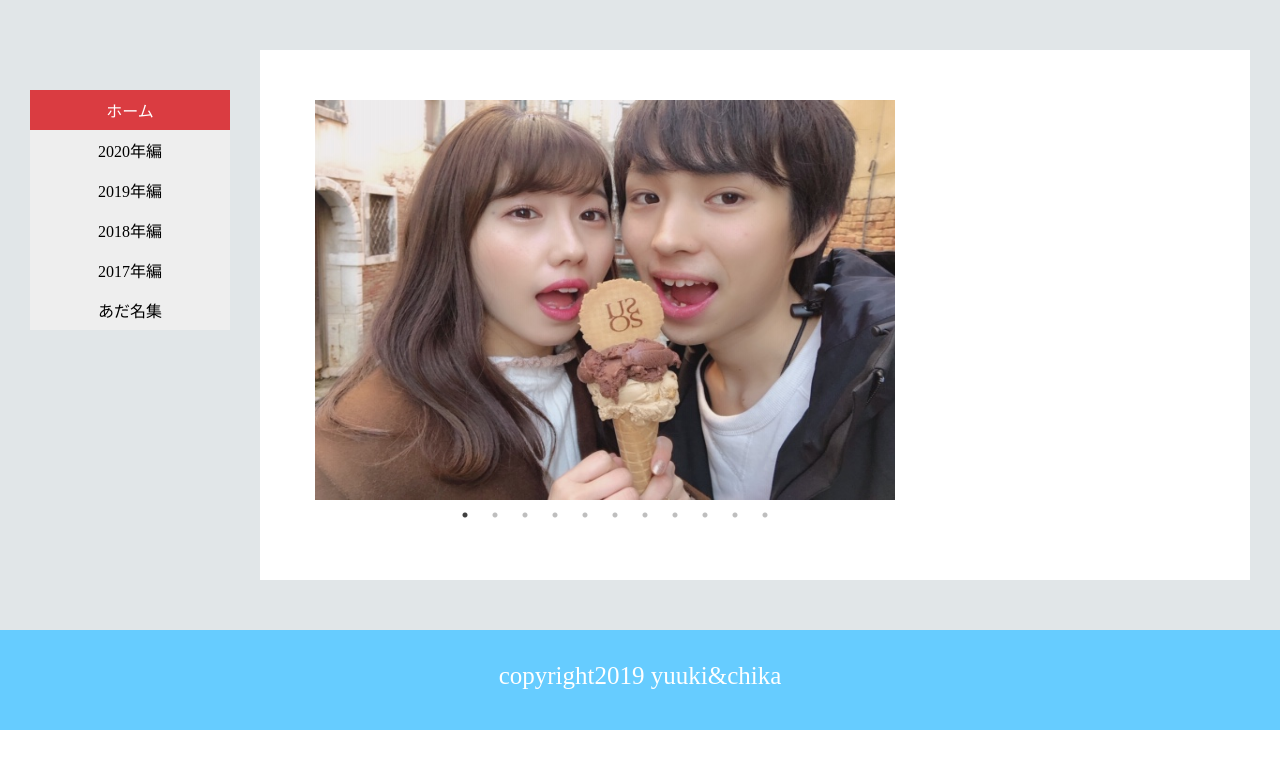
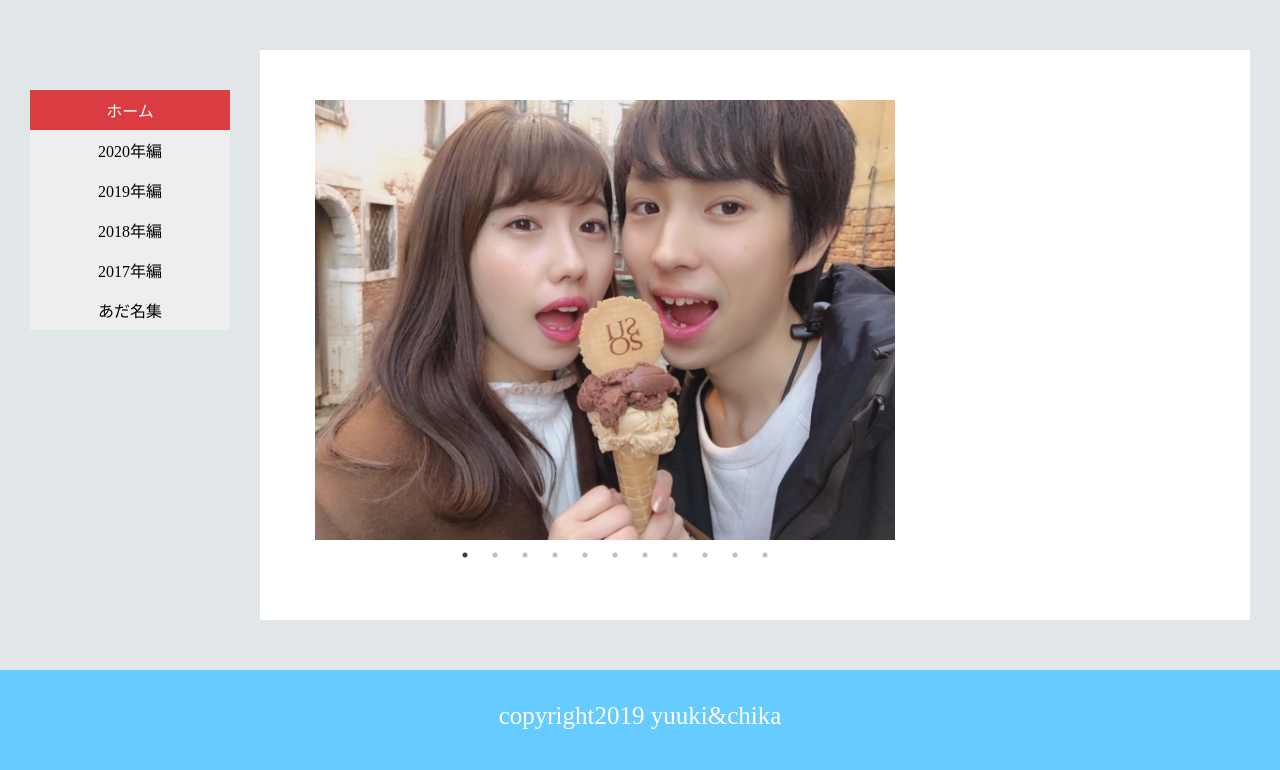
Before and after one commit to onodayuuki/memory, a PHP site: page /top.html in a window 1280 px wide. Shown: the part 150-920 px from the top of the page. Before the commit the page ends 880 px from the top, so only its background shows below. Run offline with PHP 8.4, Linux system fonts and the light colour scheme.

Commit message:
Update top.css

```diff
--- a/css/top.css
+++ b/css/top.css
@@ -397,7 +397,7 @@ h1{
     width:80%;
 }
 .slider li img{
-    height: 400px;
+    height: 440px;
     width: 600px;
 }
 /*slick setting*/
```
